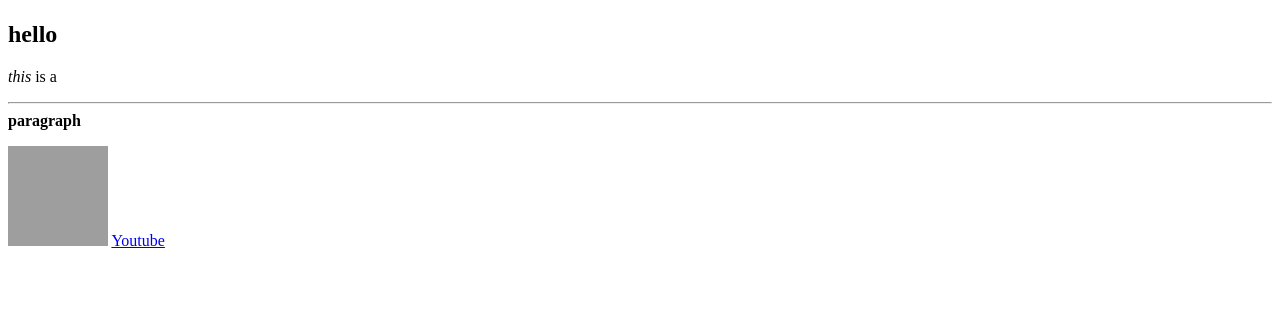
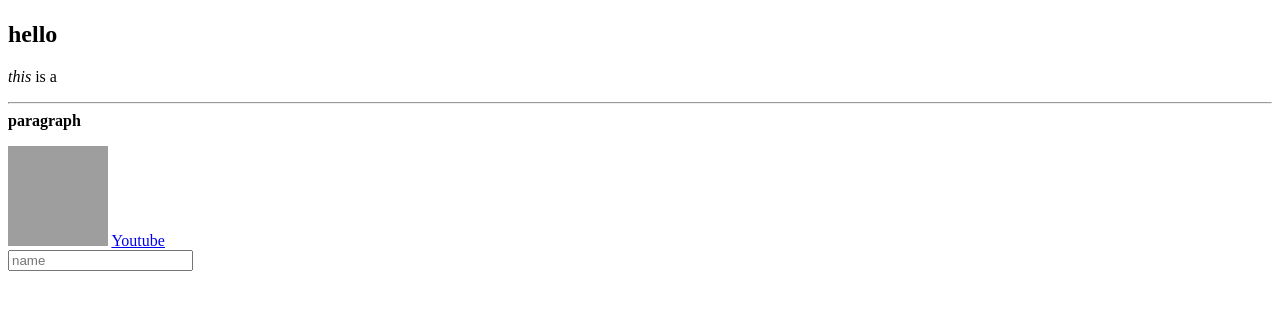
Before and after one commit to iamsonukr/SAITM-Btech-I-Gurugram-3, a plain HTML site: page EVENING/day1/index.html in a window 1280 px wide. Shown: the part 59-368 px from the top of the page. Drawn offline with Linux system fonts and the light colour scheme; grey boxes are pictures that could not be loaded.

Commit message:
day 1 updated

```diff
--- a/EVENING/day1/index.html
+++ b/EVENING/day1/index.html
@@ -13,5 +13,11 @@
 
 
     <a href="https://www.youtube.com/" target="_blank"> Youtube</a>
+
+
+
+    <form action="">
+        <input type="text" placeholder="name">
+    </form>
 </body>
 </html>
```
